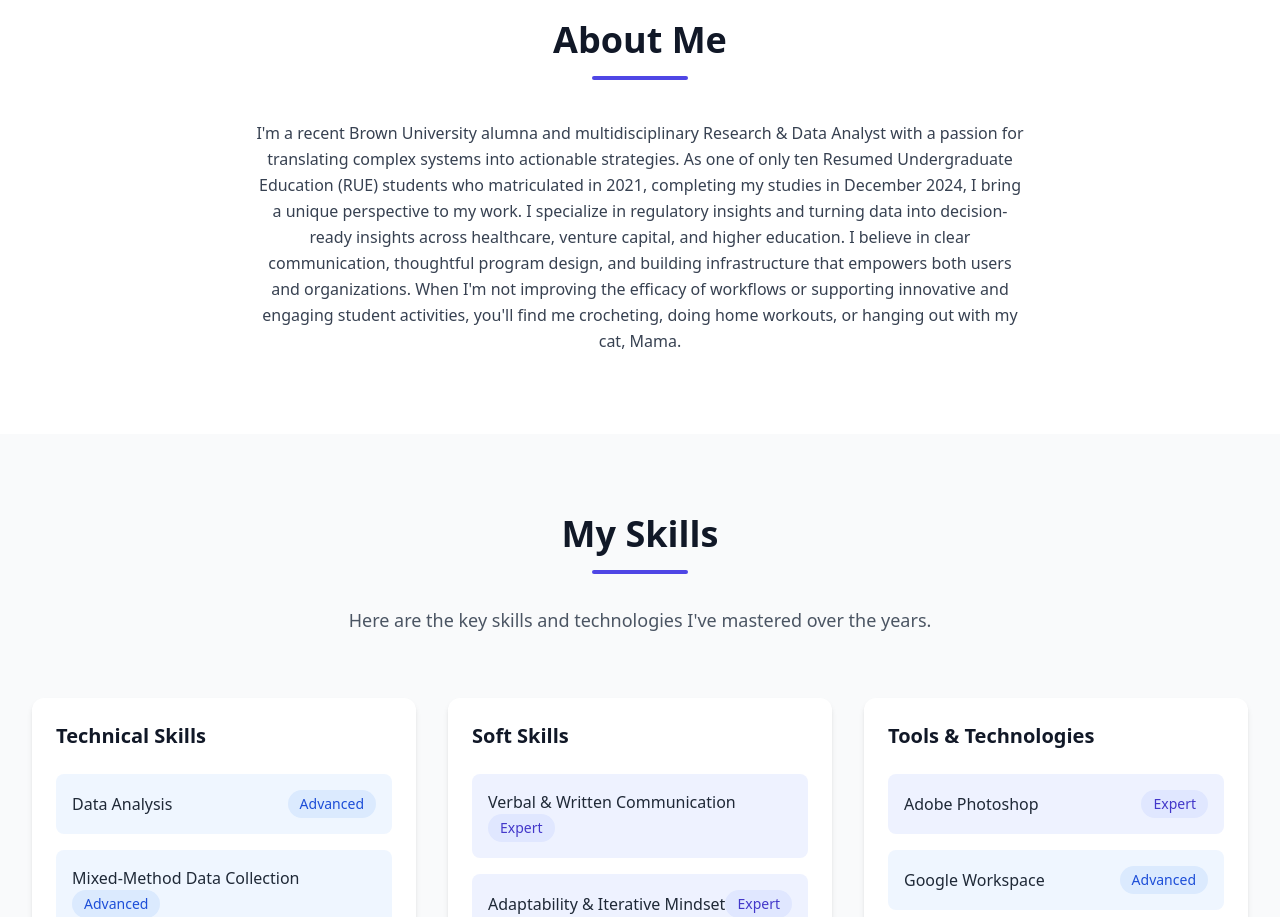
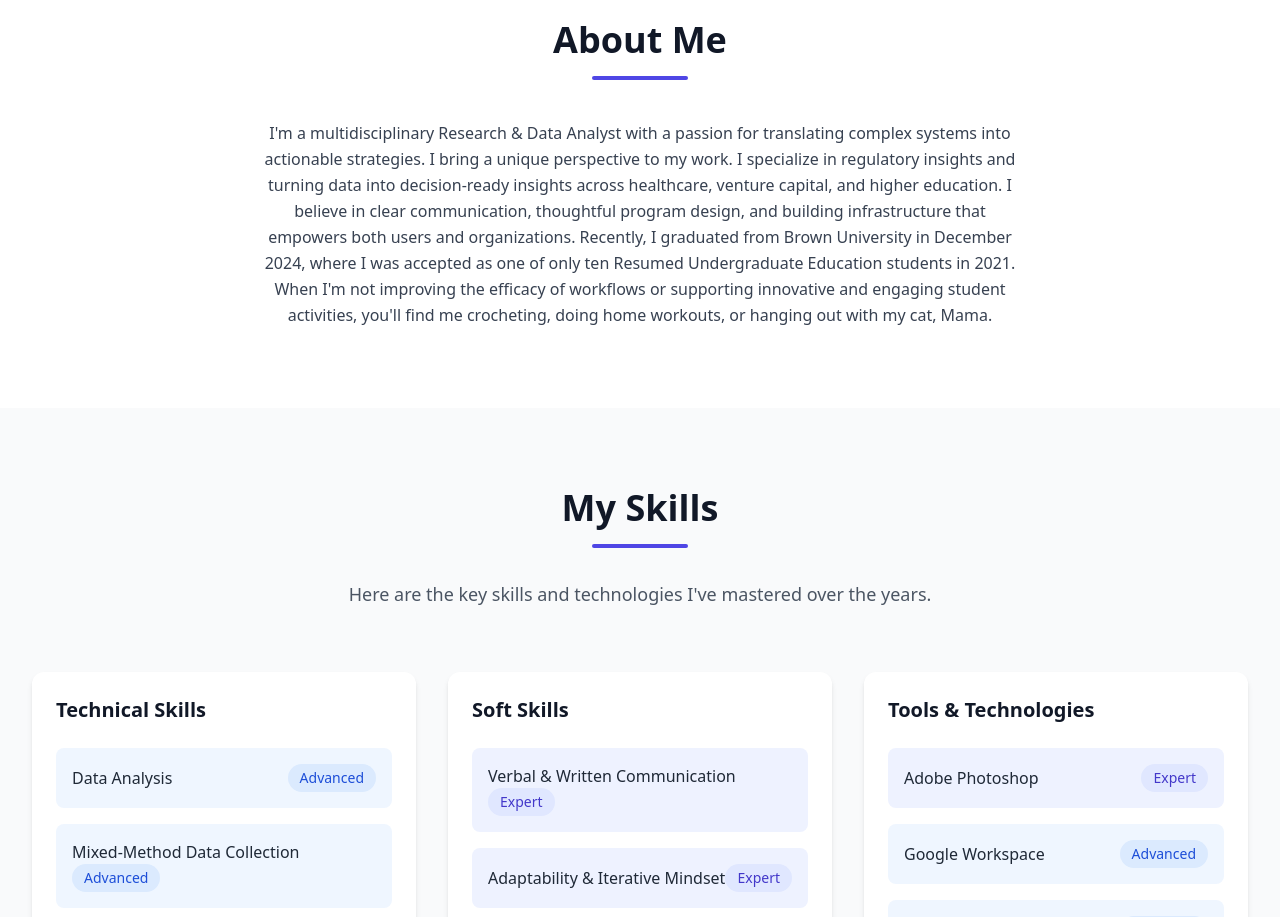
Before and after one commit to imanistewart/hire-me-website, a React (Vite) app: page / in a window 1280 px wide. Shown: the part 860-1777 px from the top of the page. Built offline with nearby package versions, Linux system fonts and the light colour scheme.

Commit message:
Updated App.tsx

```diff
--- a/src/App.tsx
+++ b/src/App.tsx
@@ -14,7 +14,7 @@ const yourName = "Imani Stewart";
 const yourTitle = "Research & Data Analyst";
 const yourPhotoUrl = "https://emerald-urban-meadowlark-587.mypinata.cloud/ipfs/bafkreihtlfgvbyaba6p2cssw7k6yldjmdb7sdojrdpuir2ru2rjhn2iopq";
 
-const yourBio = `I'm a recent Brown University alumna and multidisciplinary Research & Data Analyst with a passion for translating complex systems into actionable strategies. As one of only ten <a href="https://admission.brown.edu/rue" target="_blank" rel="noopener noreferrer">Resumed Undergraduate Education (RUE)</a> students who matriculated in 2021, completing my studies in December 2024, I bring a unique perspective to my work. I specialize in regulatory insights and turning data into decision-ready insights across healthcare, venture capital, and higher education. I believe in clear communication, thoughtful program design, and building infrastructure that empowers both users and organizations. When I'm not improving the efficacy of workflows or supporting innovative and engaging student activities, you'll find me crocheting, doing home workouts, or hanging out with my cat, Mama.`;
+const yourBio = `I'm a multidisciplinary Research & Data Analyst with a passion for translating complex systems into actionable strategies. I bring a unique perspective to my work. I specialize in regulatory insights and turning data into decision-ready insights across healthcare, venture capital, and higher education. I believe in clear communication, thoughtful program design, and building infrastructure that empowers both users and organizations. Recently, I graduated from Brown University in December 2024, where I was accepted as one of only ten Resumed Undergraduate Education students in 2021. When I'm not improving the efficacy of workflows or supporting innovative and engaging student activities, you'll find me crocheting, doing home workouts, or hanging out with my cat, Mama.`;
 
 const yourCertifications = [
   {
```
